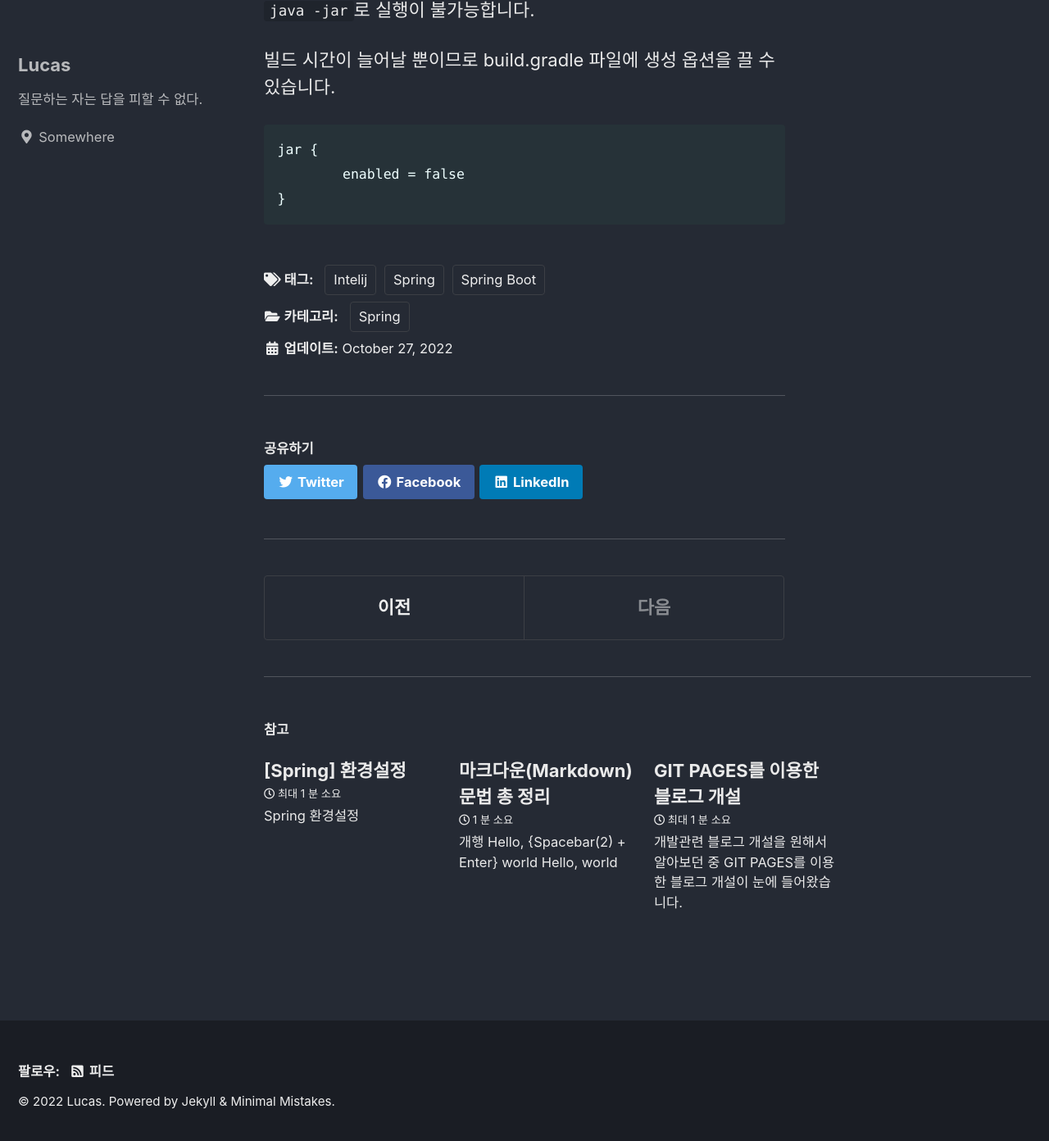
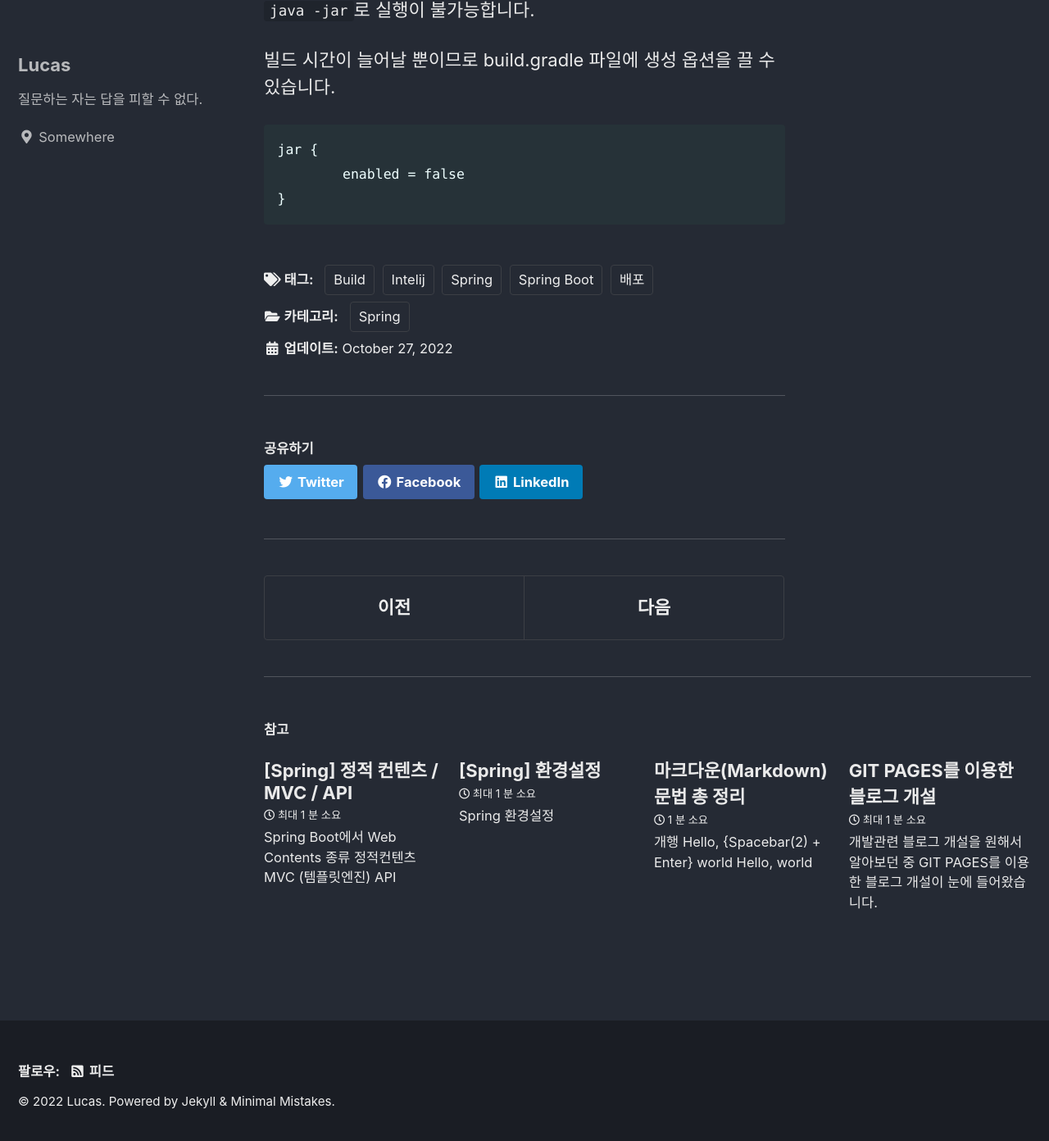
Before and after one commit to yeomseungjun/yeomseungjun.github.io, a Jekyll site: the page built from _posts/blog/2022-10-27-build.md, in a window 1280 px wide and 1400 px high, scrolled down 2151 px. Shown: the top 1392 px of the window at 82% size. Built offline with Jekyll 4.4.1, drawn with Linux system fonts in a browser that asks for light colours; cached includes are drawn as plain includes; part of the change alters nothing that is shown.

Commit message:
add post

```diff
--- a/_posts/blog/2022-10-27-build.md
+++ b/_posts/blog/2022-10-27-build.md
@@ -6,7 +6,7 @@ date: 2022-10-27
 categories:
   - Spring
 tags:
-  - [Intelij, Spring, Spring Boot]
+  - [Intelij, Spring, Spring Boot, Build, 배포]
 ---
 
 
--- /dev/null
+++ b/_posts/blog/2022-10-27-spring-web-contents.md
@@ -0,0 +1,47 @@
+---
+title:  "[Spring] 정적 컨텐츠 / MVC / API"
+toc: false
+toc_sticky: false
+date: 2022-10-27
+categories:
+  - Spring
+tags:
+  - [Intelij, Spring, Spring Boot, 정적컨텐츠, MVC, API]
+---
+
+# Spring Boot에서 Web Contents 종류
+1. 정적컨텐츠
+2. MVC (템플릿엔진)
+3. API
+
+## 1. 정적컨텐츠
+정적컨텐츠는 서버에서 작업없이 **파일을 있는 그대로 웹브라우저에 내려주는 방식**을 말합니다.
+
+ex) static/index.html 등
+
+![Static Contents](/assets/images/2022-10-27-spring-web-contents/static.PNG)
+
+## 2. MVC (템플릿엔진)
+Model/View/Controller의 약자로 **서버에서 프로그래밍을 해서 html을 동적으로 변경하여 내리는 방식**을 말합니다.
+
+ex) thymeleaf, jsp, php 등
+
+![MVC](/assets/images/2022-10-27-spring-web-contents/mvc.PNG)
+
+## 3. API
+필요한 데이터를 xml, json 등과 같은 **데이터 구조 포멧으로 클라이언트에게 전달하는 방식**을 말합니다.
+
+![API](/assets/images/2022-10-27-spring-web-contents/api.PNG)
+
+## 4. (번외) PDF뷰어(cunky) 프로젝트
+PDF뷰어(crunky) 프로젝트는 React + Spring Boot 로 설계되었습니다.
+
+요즘 트랜드는 Frontend와 Backend를 분리하여 각각 배포하는 형태가 많이 보이지만, Crunky 프로젝트는 Spring Boot에 React Build 파일을 넣어 하나의 서버를 배포하는 형식을 채택하였습니다.
+
+이유는 개발기간이 짧고, 분리배포 시의 보안측면 등의 리스크를 아직 전부 파악하지 못했기 때문입니다.
+
+따라서 Crunky의 뷰어 부분은 정적컨텐츠와 처럼 React에서 Build된 html을 그대로 웹브라우저에 내려주고, 필요한 데이터를 API 형태로 서버에서 값을 받아서 처리하는 방식으로 설계하였습니다.
+
+또한 뷰어가 인터넷익스플로러(IE10)을 지원해야하므로 뷰어 핵심 라이브러리인 pdf.js가 IE를 지원하는 아주 낮은 버전의 뷰어도 개발 및 추가 할 예정입니다.
+
+IE 버전의 뷰어는 템플릿엔진을 사용하지 않은 HTML입니다.
```
Also changed, not shown: assets/images/2022-10-27-spring-web-contents/api.PNG (added), assets/images/2022-10-27-spring-web-contents/mvc.PNG (added), assets/images/2022-10-27-spring-web-contents/static.PNG (added).
